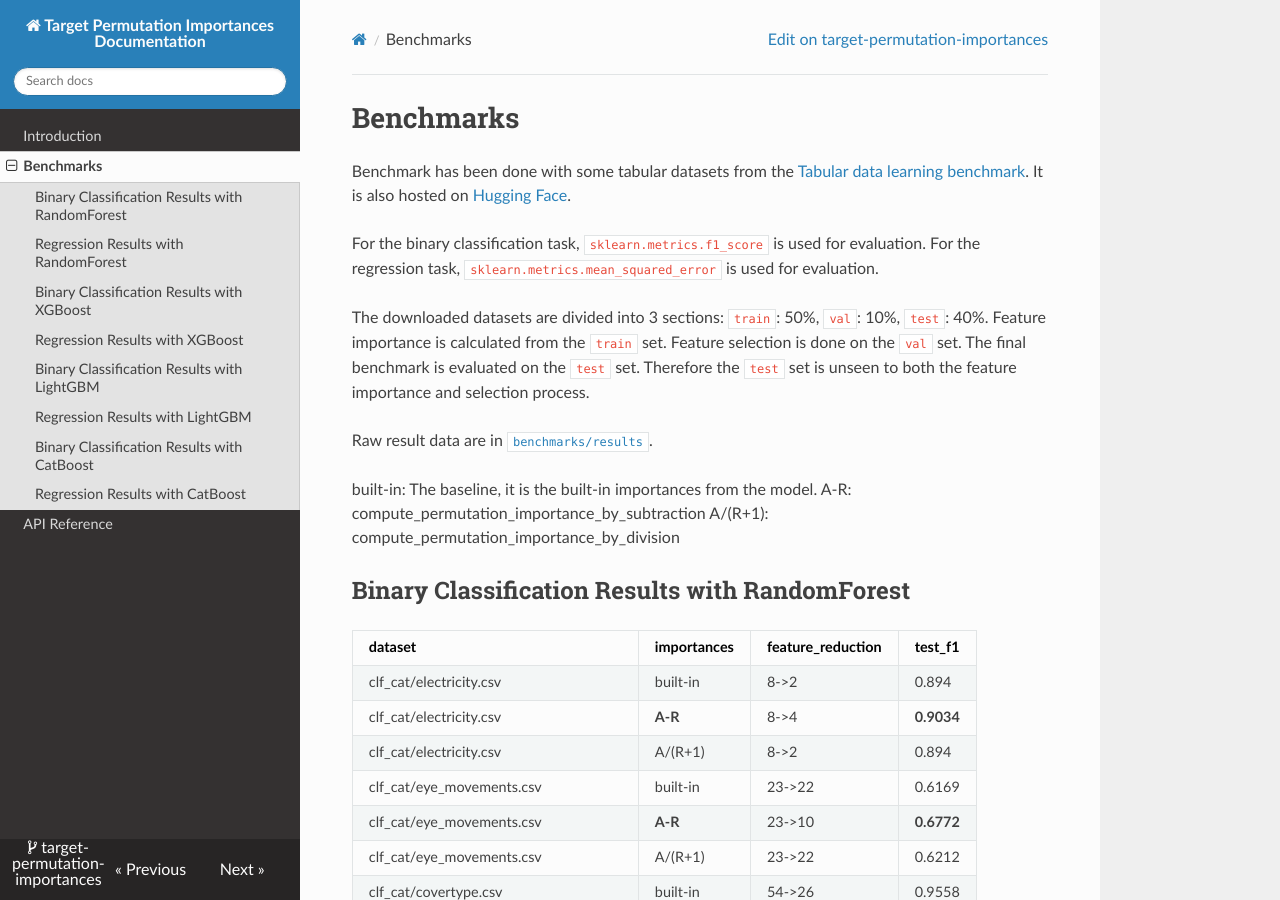
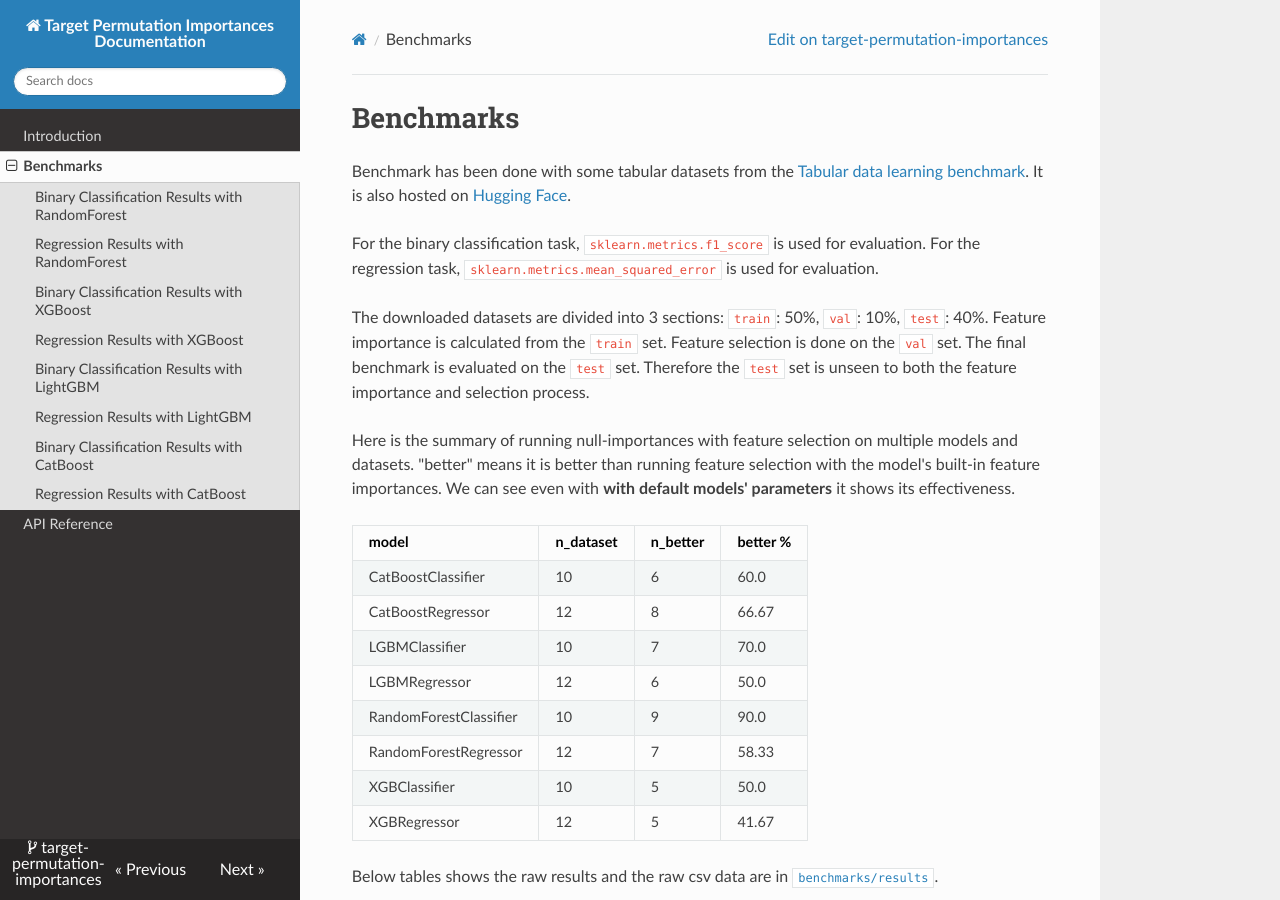
Before and after one commit to kingychiu/target-permutation-importances, an MkDocs documentation site: the page built from docs/benchmarks.md, in a window 1280 px wide and 900 px high. Built offline with MkDocs 1.6.1, drawn with Linux system fonts in a browser that asks for light colours; nearby versions of some CDN libraries.

Commit message:
Add more reports

```diff
--- a/docs/benchmarks.md
+++ b/docs/benchmarks.md
@@ -9,8 +9,22 @@ The downloaded datasets are divided into 3 sections: `train`: 50%, `val`: 10%, `
 Feature importance is calculated from the `train` set. Feature selection is done on the `val` set.
 The final benchmark is evaluated on the `test` set. Therefore the `test` set is unseen to both the feature importance and selection process.
 
+Here is the summary of running null-importances with feature selection on multiple models and datasets. "better" means it is better than running feature selection with the model's built-in feature importances. We can see even with **with default models' parameters** it shows its effectiveness.
 
-Raw result data are in [`benchmarks/results`](https://github.com/kingychiu/target-permutation-importances/tree/main/benchmarks/results).
+| model                  | n_dataset | n_better | better % |
+|------------------------|-----------|----------|----------|
+| CatBoostClassifier     | 10        | 6        | 60.0     |
+| CatBoostRegressor      | 12        | 8        | 66.67    |
+| LGBMClassifier         | 10        | 7        | 70.0     |
+| LGBMRegressor          | 12        | 6        | 50.0     |
+| RandomForestClassifier | 10        | 9        | 90.0     |
+| RandomForestRegressor  | 12        | 7        | 58.33    |
+| XGBClassifier          | 10        | 5        | 50.0     |
+| XGBRegressor           | 12        | 5        | 41.67    |
+
+
+Below tables shows the raw results and the raw csv data are in [`benchmarks/results`](https://github.com/kingychiu/target-permutation-importances/tree/main/benchmarks/results).
+
 
 built-in: The baseline, it is the built-in importances from the model.
 A-R: compute_permutation_importance_by_subtraction
```
Also changed, not shown: README.md (+12 -0 lines), benchmarks/results.md (+15 -1 lines), docs/index.md (+12 -0 lines), 2 other files.
